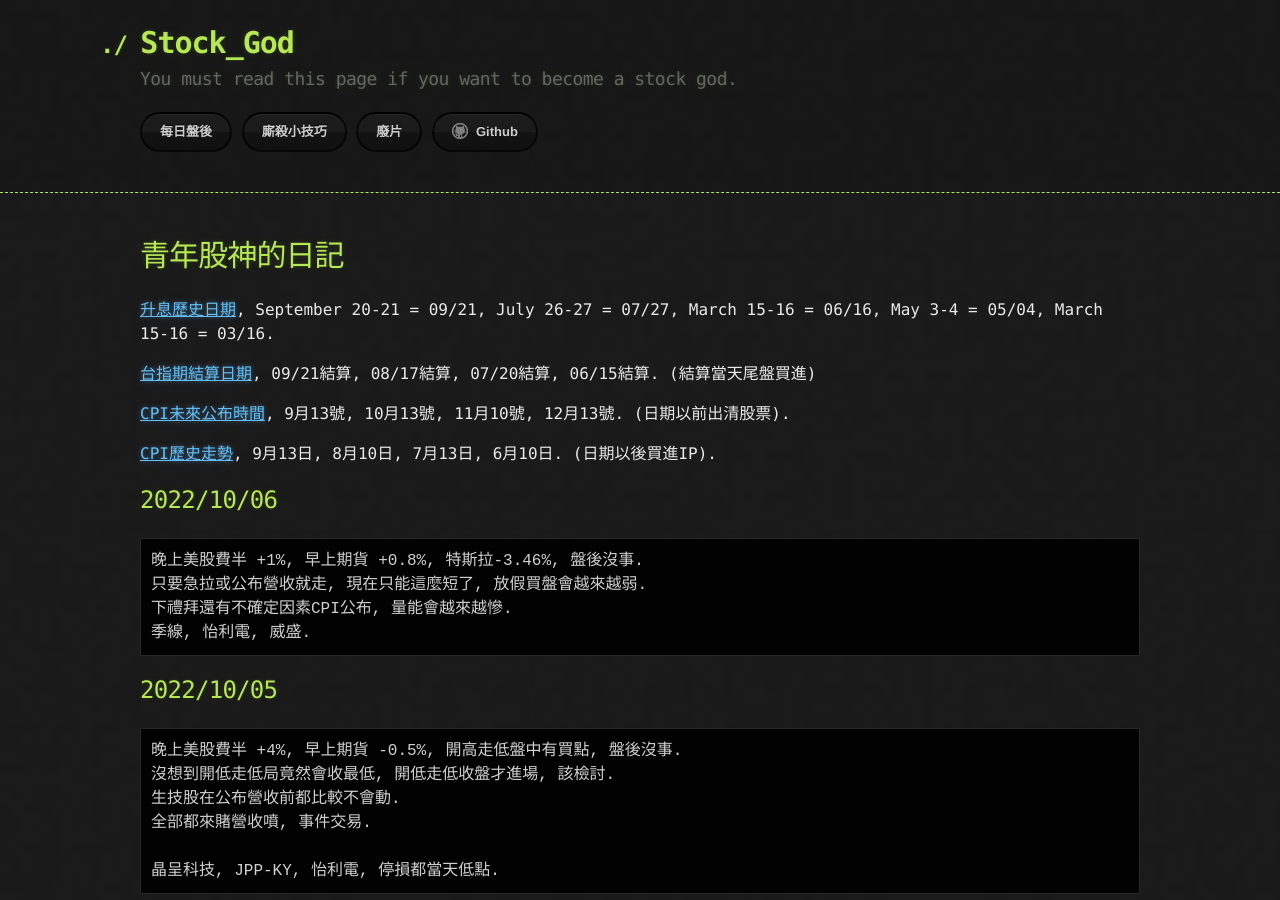
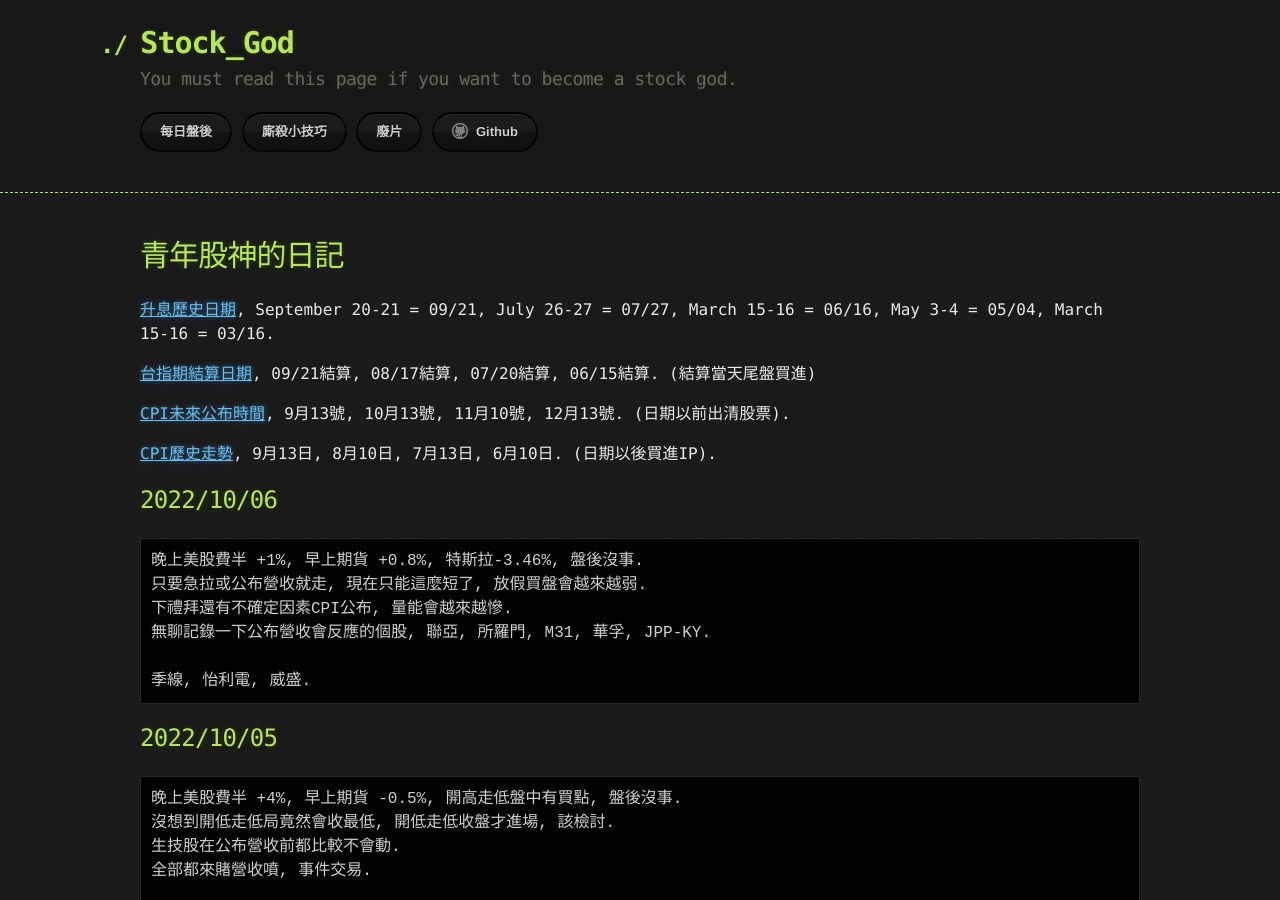
Before and after one commit to lepg5487/Stock_God, a Jekyll site: the page built from index.md, in a window 1280 px wide and 900 px high. Built offline with Jekyll 4.4.1, drawn with Linux system fonts in a browser that asks for light colours; our own code applies the rules of GitHub Pages for plain Markdown files.

Commit message:
Update index.md

````diff
--- a/index.md
+++ b/index.md
@@ -17,6 +17,8 @@ layout: testlayouts
 晚上美股費半 +1%, 早上期貨 +0.8%, 特斯拉-3.46%, 盤後沒事.
 只要急拉或公布營收就走, 現在只能這麼短了, 放假買盤會越來越弱.
 下禮拜還有不確定因素CPI公布, 量能會越來越慘.
+無聊記錄一下公布營收會反應的個股, 聯亞, 所羅門, M31, 華孚, JPP-KY.
+
 季線, 怡利電, 威盛.
 ```
 
````
